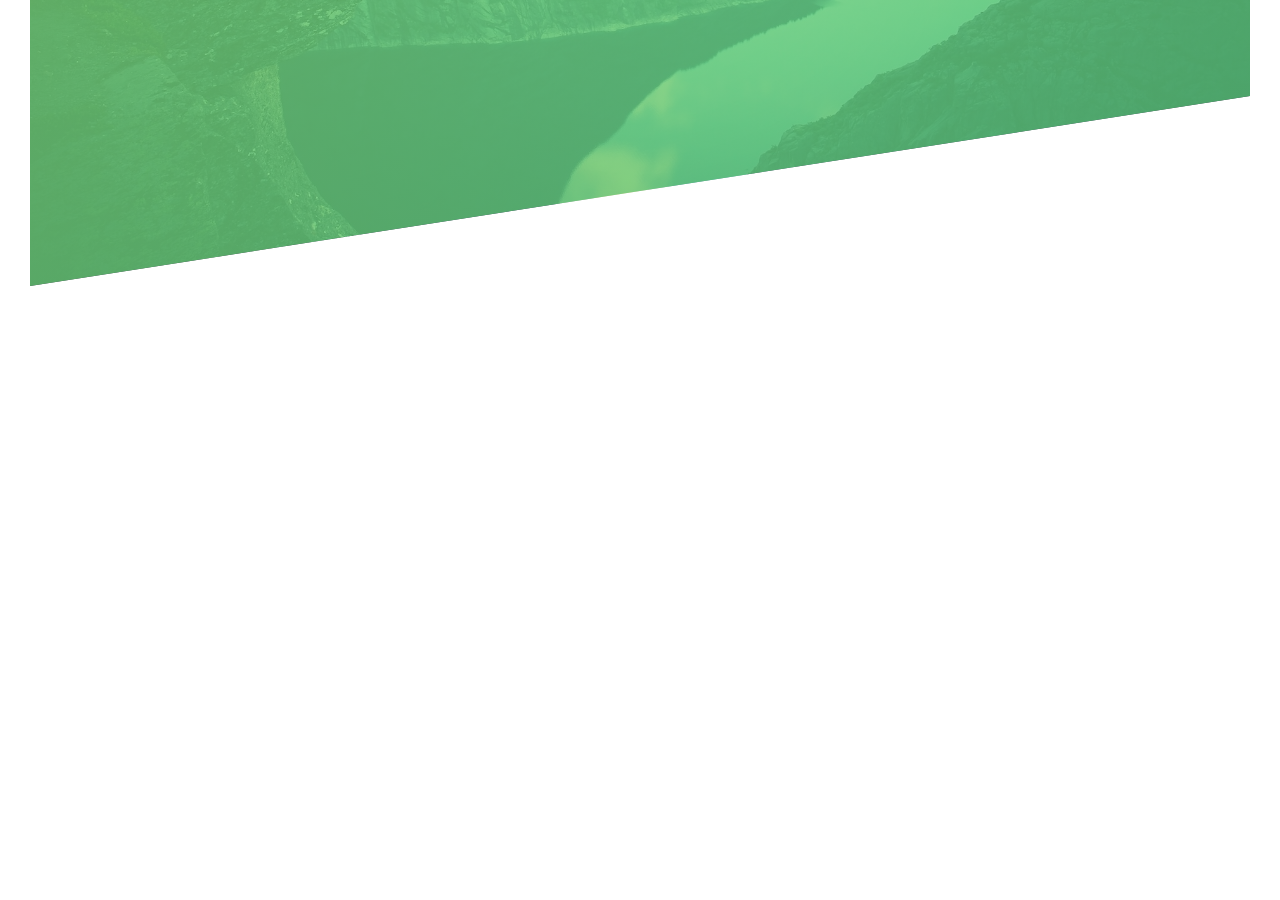
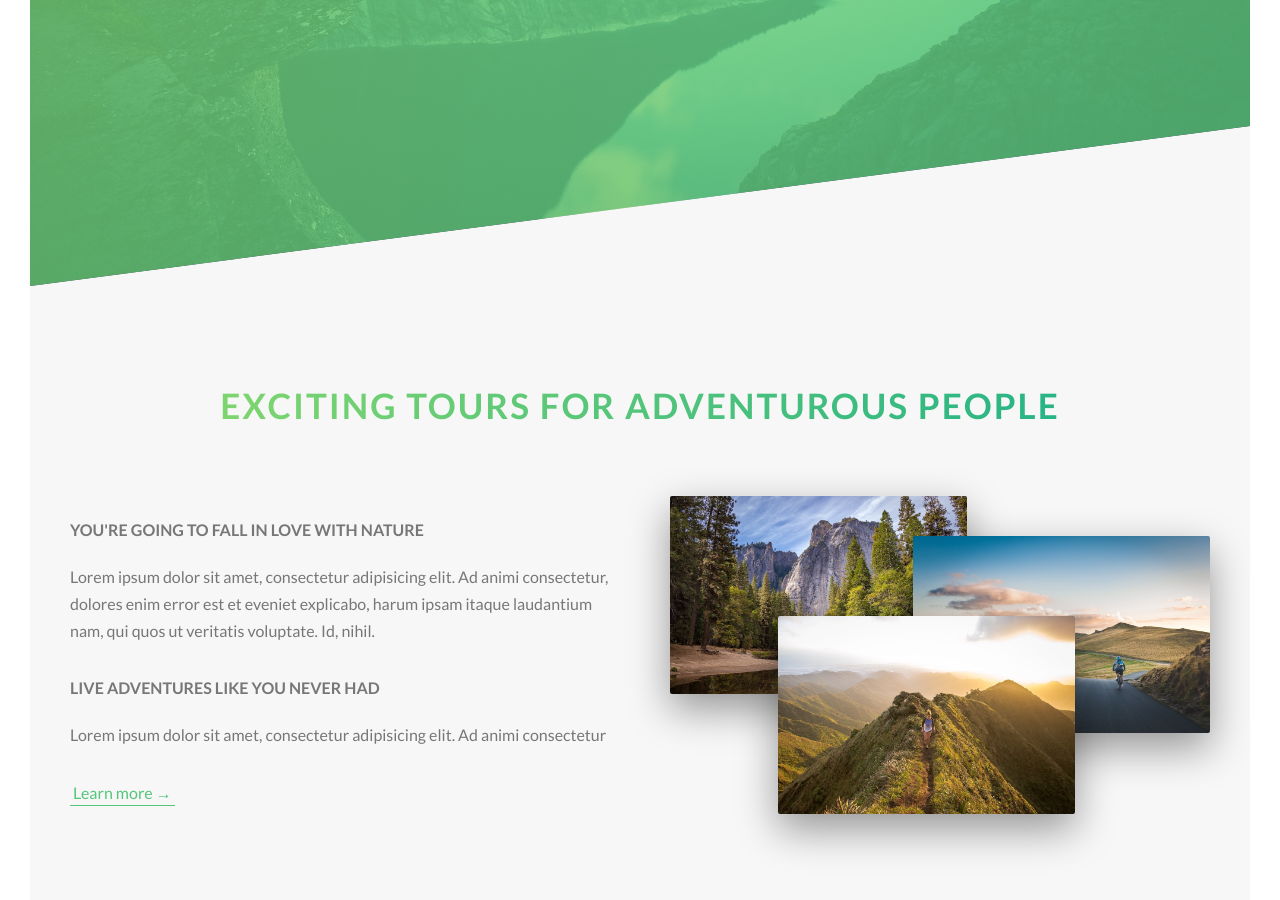
Before and after one commit to ZymantasPonelis/CSS-SASS_Course, a website: page Natours/index.html in a window 1280 px wide. Shown: the part 504-1404 px from the top of the page. Before the commit the page ends 820 px from the top, so only its background shows below. Drawn offline with Linux system fonts and the light colour scheme.

Commit message:
About finished

```diff
--- a/Natours/index.html
+++ b/Natours/index.html
@@ -1,23 +1,51 @@
+
 <!DOCTYPE html>
+
+
 <html lang="en">
+
+
 <head>
   <meta charset="UTF-8">
-        <meta name="viewport" content="width=device-width, initial-scale=1.0">
 
-        <link href="https://fonts.googleapis.com/css?family=Lato:100,300,400,700,900" rel="stylesheet">
 
-        <link rel="stylesheet" href="css/icon-font.css">
-        <link rel="stylesheet" href="css/style.css">
-        <link rel="shortcut icon" type="image/png" href="img/favicon.png">
+  <meta name="viewport"
+    content="width=device-width, initial-scale=1.0">
+
+
+  <link href="https://fonts.googleapis.com/css?family=Lato:100,300,400,700,900"
+    rel="stylesheet">
+
+
+  <link rel="stylesheet"
+    href="css/icon-font.css">
+
+
+  <link rel="stylesheet"
+    href="css/style.css">
+
+
+  <link rel="shortcut icon"
+    type="image/png"
+    href="img/favicon.png">
 
   <title>Natours | Exciting tours for adventurous people</title>
 </head>
+
 <body>
+
   <header class="header">
+
     <div class="header__logo-box">
-                <img src="img/logo-white.png" alt="logo" class="header__logo">
+
+      <img src="img/logo-white.png"
+        alt="logo"
+        class="header__logo">
+
     </div>
+
     <div class="header__text-box">
+
       <h1 class="heading-primary">
         <span class="heading-primary--main">Outdoors</span>
         <span class="heading-primary--sub">Is where life happens</span>
@@ -25,5 +53,39 @@
       <a href="#" class="btn btn--white btn--animated">Discover our tours</a>
     </div>
   </header>
+
+  <main>
+
+    <section class="section-about">
+
+      <div class="u-center-text u-margin-bottom-big">
+        <h2 class="heading-secondary">Exciting tours for adventurous people
+        </h2>
+      </div>
+
+      <div class="row">
+
+        <div class="col-1-of-2">
+          <h3 class="heading-tertiary u-margin-bottom-small">You're going to fall in love with nature
+          </h3>
+
+          <p class="paragraph">Lorem ipsum dolor sit amet, consectetur adipisicing elit. Ad animi consectetur, dolores enim error est et eveniet explicabo, harum ipsam itaque laudantium nam, qui quos ut veritatis voluptate. Id, nihil.
+          </p>
+          <h3 class="heading-tertiary u-margin-bottom-small">Live adventures like you never had</h3>
+
+          <p class="paragraph">Lorem ipsum dolor sit amet, consectetur adipisicing elit. Ad animi consectetur
+          </p>
+          <a href="#!" class="btn-text">Learn more &rarr;</a>
+        </div>
+        <div class="col-1-of-2">
+          <div class="composition">
+            <img src="img/nat-1-large.jpg" alt="nature" class="composition__photo composition__photo--p1">
+            <img src="img/nat-2-large.jpg" alt="nature2" class="composition__photo composition__photo--p2">
+            <img src="img/nat-3-large.jpg" alt="nature3" class="composition__photo composition__photo--p3">
+          </div>
+           </div>
+        </div>
+    </section>
+  </main>
 </body>
 </html>
--- a/Natours/sass/abstracts/_mixins.scss
+++ b/Natours/sass/abstracts/_mixins.scss
@@ -0,0 +1,7 @@
+@mixin clearfix {
+  &::after {
+    content: "";
+    display: table;
+    clear: both;
+  }
+}
--- a/Natours/sass/abstracts/_variables.scss
+++ b/Natours/sass/abstracts/_variables.scss
@@ -1,6 +1,17 @@
+//COLORS
 $color-primary: #55c57a;
 $color-primary-light: #7ed56f;
 $color-primary-dark: #28b485;
+
 $color-grey-dark: #777;
 $color-white: #fff;
 $color-black: #000;
+
+$color-grey-light-1: #f7f7f7;
+
+$default-font-size:1.6rem;
+// GRID
+
+$grid-width: 114rem;
+$gutter-vertical: 8rem;
+$gutter-horizontal: 6rem;
--- a/Natours/sass/base/_base.scss
+++ b/Natours/sass/base/_base.scss
@@ -1,8 +1,8 @@
 * {
-  margin: 0;
-  padding: 0;
-  box-sizing: border-box;
-}
+   margin: 0;
+   padding: 0;
+   box-sizing: border-box;
+ }
 html {
   font-size: 62.5%;
 }
@@ -11,5 +11,5 @@ body {
   font-weight: 400;
   line-height: 1.7;
   color: $color-grey-dark;
-  padding: 30px;
+  padding: 3rem;
 }
--- a/Natours/sass/base/_typography.scss
+++ b/Natours/sass/base/_typography.scss
@@ -2,12 +2,12 @@
   color: $color-white;
   text-transform: uppercase;
   backface-visibility: hidden;
-  margin-bottom: 60px;
+  margin-bottom: 6rem;
   &--main {
     display: block;
-    font-size: 60px;
+    font-size: 6rem;
     font-weight: 400;
-    letter-spacing: 35px;
+    letter-spacing: 3.5rem;
     animation-name: moveInLeft;
     animation-duration: 1s;
     animation-timing-function: ease-out;
@@ -15,11 +15,41 @@
 
   &--sub {
     display: block;
-    font-size: 20px;
+    font-size: 2rem;
     font-weight: 700;
-    letter-spacing: 17.4px;
+    letter-spacing: 1.75rem;
     animation-name: moveInRight;
     animation-duration: 1s;
     animation-timing-function: ease-out;
   }
 }
+
+.heading-secondary {
+  font-size:3.5rem;
+  text-transform: uppercase;
+  display:inline-block;
+  font-weight:700;
+  background-image: linear-gradient(to right, $color-primary-light, $color-primary-dark);
+  -webkit-background-clip: text;
+  color:transparent;
+  transition: all .2s;
+  letter-spacing: 2px;
+  &:hover {
+    transform: skewY(2deg) scale(1.1) skewX(15deg);
+    text-shadow: .5rem 1rem 2rem rgba($color-black, .2);
+  }
+}
+
+.heading-tertiary {
+  font-size:$default-font-size;
+  font-weight: 700;
+  text-transform: uppercase;
+}
+
+.paragraph {
+  font-size: $default-font-size;
+
+  &:not(:last-child){
+    margin-bottom: 3rem;
+  }
+}
--- a/Natours/sass/base/_utilities.scss
+++ b/Natours/sass/base/_utilities.scss
@@ -0,0 +1,6 @@
+.u-center-text {
+  text-align: center;
+}
+.u-margin-bottom-small {margin-bottom: 2rem;}
+.u-margin-bottom-medium {margin-bottom: 4rem;}
+.u-margin-bottom-big {margin-bottom: 8rem;}
--- a/Natours/sass/components/_button.scss
+++ b/Natours/sass/components/_button.scss
@@ -8,6 +8,7 @@
     border-radius: 100px;
     transition: all 0.2s;
     position: relative;
+    font-size: $default-font-size;
   }
   &:hover {
     transform: translateY(-3px);
@@ -47,3 +48,26 @@
     animation-fill-mode: backwards;
   }
 }
+.btn-text{
+  &:link,
+  &:visited{
+    font-size:$default-font-size;
+    color:$color-primary;
+    display:inline;
+    text-decoration: none;
+    border-bottom: 1px solid $color-primary;
+    padding: 3px;
+    transition: all .2s;
+  }
+  &:hover {
+    background-color: $color-primary;
+    color:$color-white;
+    box-shadow: 0 1rem 2rem rgba($color-black,.15);
+    transform: translateY(-2px);
+
+  }
+  &:active {
+    box-shadow: 0 .5rem 1rem rgba($color-black,.15);
+    transform: translateY(0);
+  }
+}
--- /dev/null
+++ b/Natours/sass/components/_composition.scss
@@ -0,0 +1,33 @@
+.composition {
+  position: relative;
+  &__photo {
+    width: 55%;
+    box-shadow: 0 1.5rem 4rem rgba($color-black, 0.4);
+    border-radius: 2px;
+    position: absolute;
+    z-index: 10;
+    transition: all 0.2s;
+    outline-offset: 2rem;
+    &--p1 {
+      left: 0;
+      top: -2rem;
+    }
+    &--p2 {
+      right: 0;
+      top: 2rem;
+    }
+    &--p3 {
+      left: 20%;
+      top: 10rem;
+    }
+    &:hover {
+      outline: 1.5rem solid $color-primary;
+      transform: scale(1.05) translateY(-0.5rem);
+      box-shadow: 0 2.5rem 4rem rgba($color-black, 0.5);
+      z-index: 20;
+    }
+  }
+  &:hover &__photo:not(:hover) {
+    transform: scale(0.95);
+  }
+}
--- /dev/null
+++ b/Natours/sass/layout/_grid.scss
@@ -0,0 +1,37 @@
+.row {
+  max-width: $grid-width;
+  margin: 0 auto;
+  &:not(:last-child) {
+    margin-bottom: $gutter-vertical;
+  }
+
+  @include clearfix;
+
+  [class^="col-"] {
+    &:not(:last-child) {
+      margin-right: $gutter-horizontal;
+    }
+    float: left;
+  }
+
+  .col-1-of-2 {
+    width: calc((100% - #{$gutter-horizontal}) /2);
+  }
+  .col-1-of-3 {
+    width: calc((100% - 2 * #{$gutter-horizontal}) /3);
+  }
+  .col-2-of-3 {
+    width: calc(2 * ((100% - 2 * #{$gutter-horizontal}) /3) + #{$gutter-horizontal});
+  }
+
+  .col-1-of-4 {
+    width: calc((100% - 3 * #{$gutter-horizontal}) /4);
+  } .col-2-of-4 {
+    width: calc(2 * ((100% - 3 * #{$gutter-horizontal}) /4) + #{$gutter-horizontal});
+  }
+
+  .col-3-of-4 {
+    width: calc(3 * ((100% - 3 * #{$gutter-horizontal}) /4) + 2 * #{$gutter-horizontal});
+
+  }
+}
--- a/Natours/sass/layout/_header.scss
+++ b/Natours/sass/layout/_header.scss
@@ -9,7 +9,7 @@
   url("../../img/hero.jpg");
   background-size: cover;
   background-position: top;
-  clip-path: polygon(0 0, 100% 0, 100% 75%, 0 100%);
+  clip-path: polygon(0 0, 100% 0, 100% 75vh, 0 100%);
   &__logo-box {
     position: absolute;
     top: 40px;
--- a/Natours/sass/main.scss
+++ b/Natours/sass/main.scss
@@ -8,7 +8,9 @@
 @import "base/utilities";
 
 @import "components/button";
+@import "components/_composition.scss";
 
-@import "layout/_header.scss";
+@import "layout/grid";
+@import "layout/header";
 
 @import "pages/home";
--- a/Natours/sass/pages/_home.scss
+++ b/Natours/sass/pages/_home.scss
@@ -0,0 +1,5 @@
+.section-about {
+  background-color: $color-grey-light-1;
+  padding: 25rem 0;
+  margin-top: -20vh;
+}
```
Also changed, not shown: Natours/css/style.css. Lines whose indentation alone changed are shown as unchanged.
